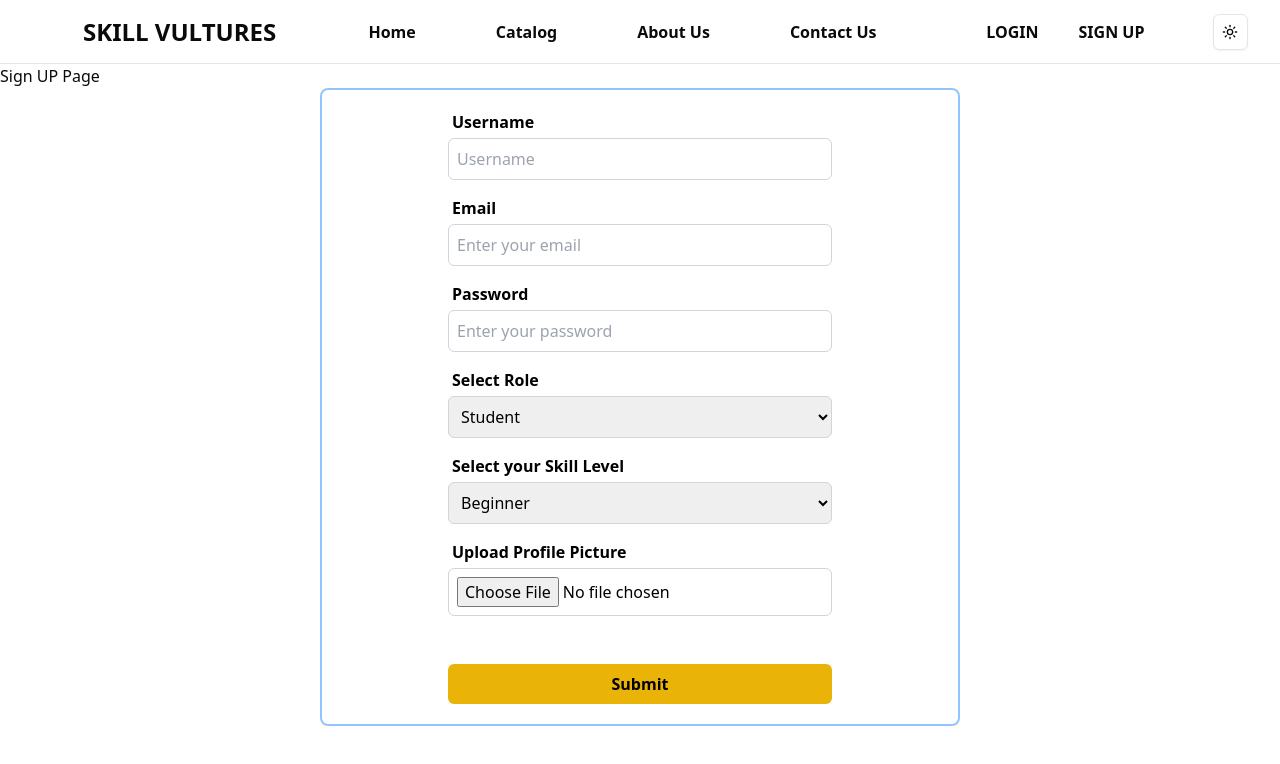
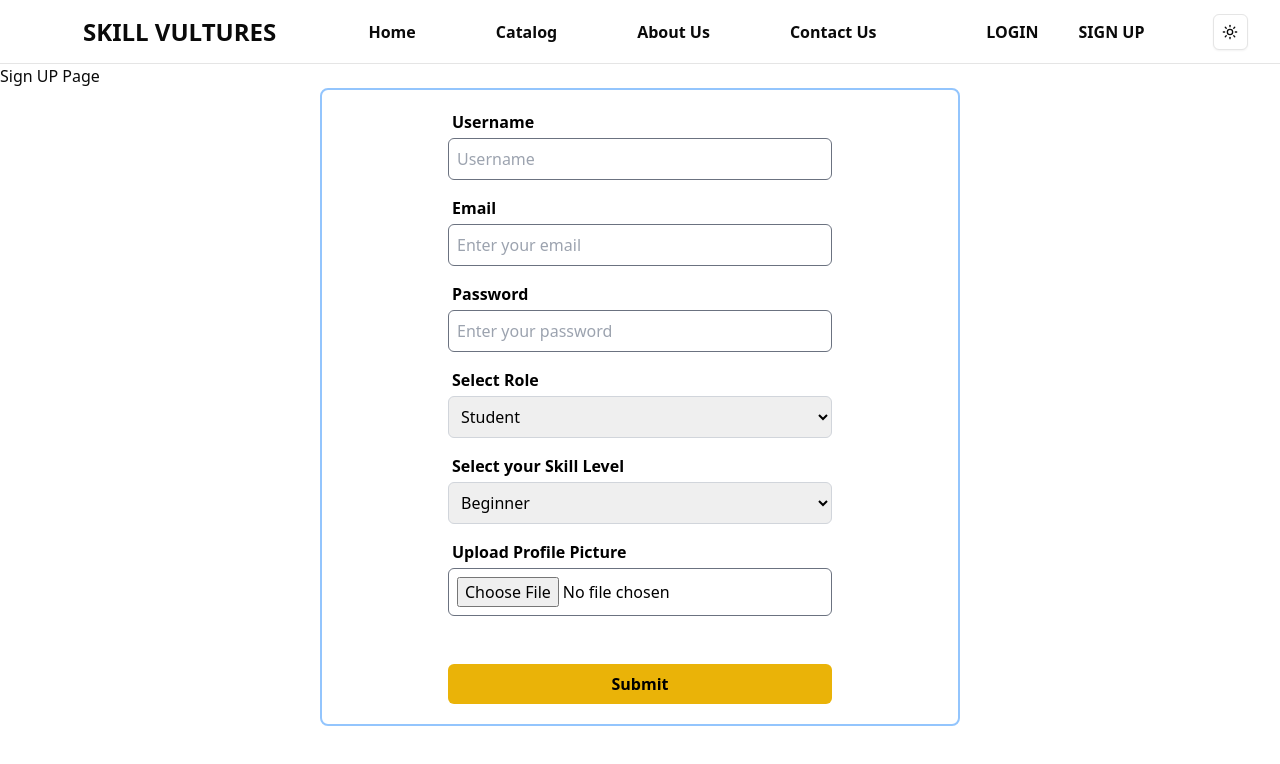
Before and after one commit to Siddesh-Pansare93/Edtech-Platform, a React (Vite) app in the folder client/: page /signup in a window 1280 px wide. Shown: the top 764 px of the page. Built offline with nearby package versions, Linux system fonts and the light colour scheme.

Commit message:
update Input component styling for improved border visibility

```diff
--- a/client/src/components/Common/Input.jsx
+++ b/client/src/components/Common/Input.jsx
@@ -19,7 +19,7 @@ const Input  = React.forwardRef(function({
                 id={id}
                 ref={ref}
                 type={type}
-                className={`w-full p-2 border border-gray-300 text-black rounded-md focus:outline-none focus:ring-2 focus:ring-primary-500 dark:focus:ring-yellow-500 dark:focus:border-yellow-500 focus:border-primary-500 ${className}`}
+                className={`w-full p-2 border border-gray-500 text-black rounded-md focus:outline-none focus:ring-2 focus:ring-primary-500 dark:focus:ring-yellow-500 dark:focus:border-yellow-500 focus:border-primary-500 ${className}`}
                 {...props}
             />
         </div>
```
